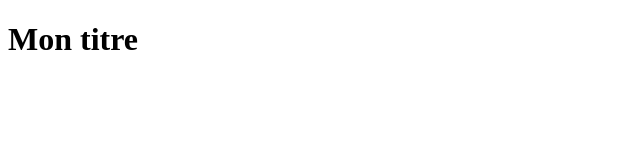
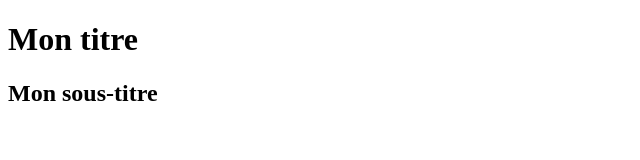
Before and after one commit to RandyKlayd1985/restaurant1, a plain HTML site: page index.html in a window 1280 px wide. Shown: the whole page, without its empty margins (0-640 px from the left). Drawn offline with Linux system fonts and the light colour scheme.

Commit message:
sous-titre

```diff
--- a/index.html
+++ b/index.html
@@ -7,5 +7,6 @@
 </head>
 <body>
     <h1>Mon titre </h1>
+    <h2>Mon sous-titre</h2>
 </body>
 </html>
```
